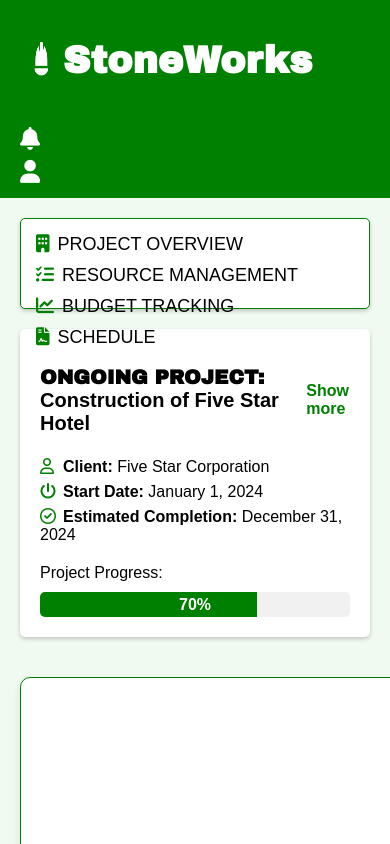
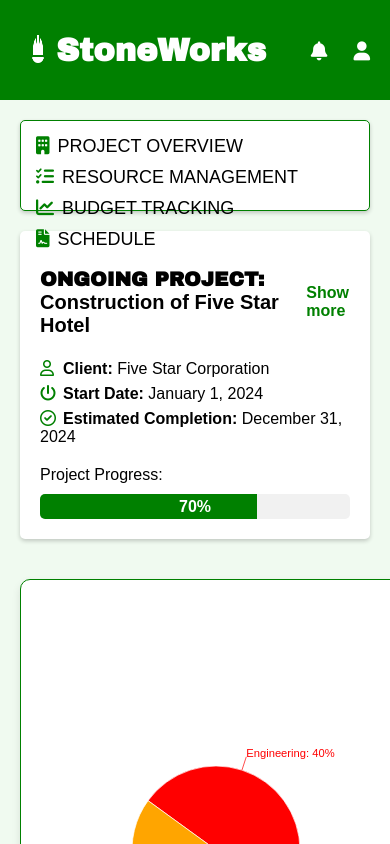
Before and after one commit to UceeCode/construction-dashboard, a React (Create React App) app: page / in a window 390 px wide. Shown: the top 844 px of the page. Built offline with nearby package versions, Linux system fonts and the light colour scheme; a web font is replaced by a local one.

Commit message:
add mobile responsive for navbar

```diff
--- a/src/components/Navbar.css
+++ b/src/components/Navbar.css
@@ -31,17 +31,15 @@
 
   @media (max-width: 768px) {
     .container {
-      flex-direction: column;
-      align-items: flex-start;
+      height: 70px;
+      align-items: center;
     }
 
-    .container .nav-links {
-      margin-top: 10px;
-      flex-direction: column;
+    .container .logo{
+      font-size: 16px;
     }
 
-    .container .nav-links i {
-      margin-left: 0;
-      margin-top: 10px;
+    .container .nav-links i{
+      font-size: 19px;
     }
   }
```
